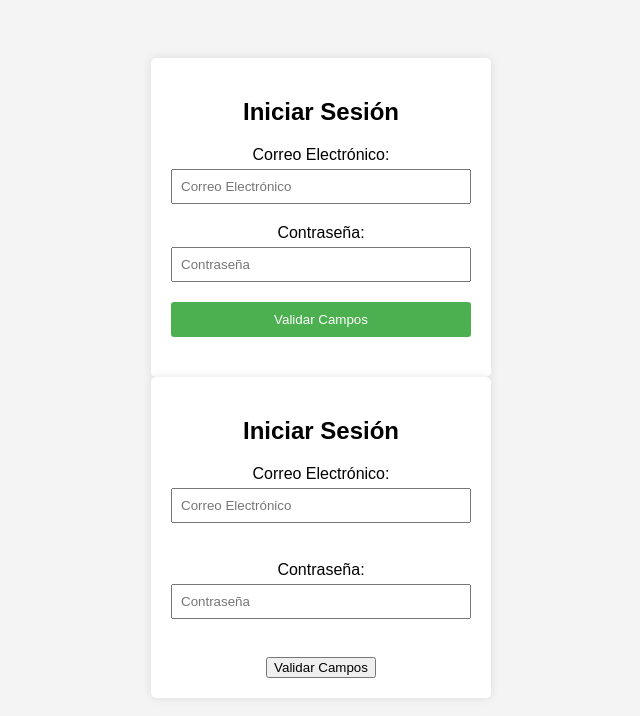
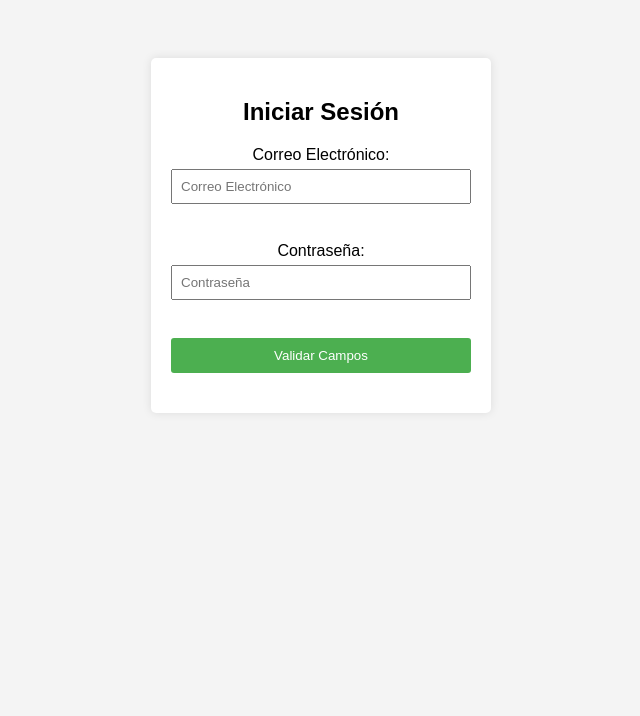
Before and after one commit to AlexisLermaMendoza/AlexisLermaMendoza.github.io, a plain HTML site: page login.html in a window 1280 px wide. Shown: the whole page, without its empty margins (319-959 px from the left). Drawn offline with Linux system fonts and the light colour scheme.

Commit message:
html y js de login modificados

```diff
--- a/login.html
+++ b/login.html
@@ -8,22 +8,6 @@
   <script src="login.js"></script>
 </head>
 <body>
-  <div class="login-container">
-    <h2>Iniciar Sesión</h2>
-    <form action="#" method="post" id="loginForm" onsubmit="return validarCampos()">
-      <div class="form-group">
-        <label for="usuario">Correo Electrónico:</label>
-        <input type="text" id="usuario" name="usuario" placeholder="Correo Electrónico" required>
-      </div>
-      <div class="form-group">
-        <label for="contrasena">Contraseña:</label>
-        <input type="password" id="contrasena" name="contrasena" placeholder="Contraseña" required>
-      </div>
-      <div class="form-group">
-        <button type="submit">Validar Campos</button>
-      </div>
-    </form>
-  </div>
   <div class="login-container">
     <h2>Iniciar Sesión</h2>
     <form id="loginForm" onsubmit="return validarCampos()">
@@ -37,7 +21,9 @@
           <input type="password" id="contrasena" name="contrasena" placeholder="Contraseña" required>
         </div>
         <br>
-    <button type="submit" >Validar Campos</button>
+        <div class="form-group">
+          <button type="submit">Validar Campos</button>
+        </div>
     </form>
 </div>
 
```
Also changed, not shown: login.js (+7 -0 lines).
